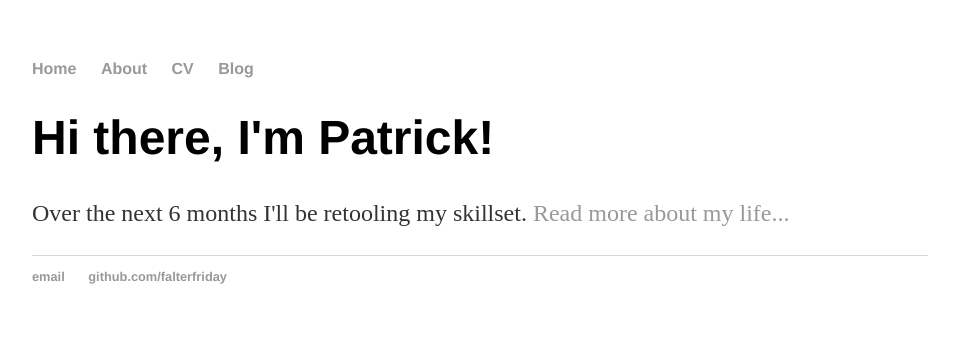
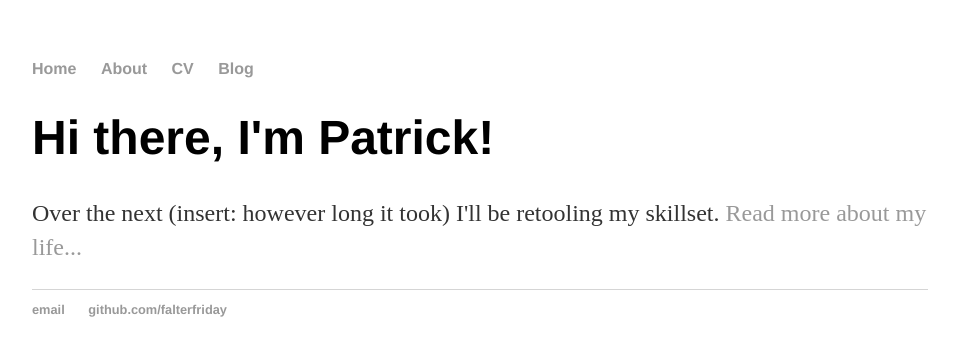
Before and after one commit to falterfriday/blog, a Jekyll site: the page built from index.html, in a window 1280 px wide. Shown: the top 356 px of the page, without its empty margins (160-1119 px from the left). Built offline with Jekyll 4.4.1, drawn with Linux system fonts in a browser that asks for light colours.

Commit message:
Update index.html

```diff
--- a/index.html
+++ b/index.html
@@ -4,5 +4,5 @@ title: Patrick Todd, Web Developer - Junior
 ---
 <div class="blurb">
 	<h1>Hi there, I'm Patrick!</h1>
-	<p>Over the next 6 months I'll be retooling my skillset. <a href="/about">Read more about my life...</a></p>
+	<p>Over the next (insert: however long it took) I'll be retooling my skillset. <a href="/about">Read more about my life...</a></p>
 </div><!-- /.blurb -->
```
